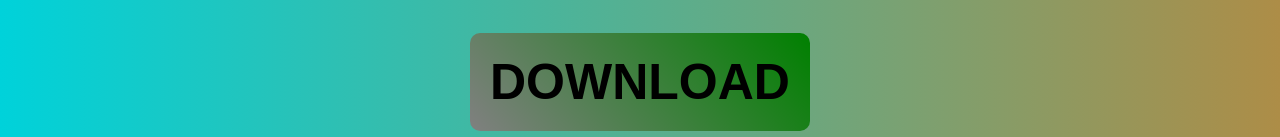
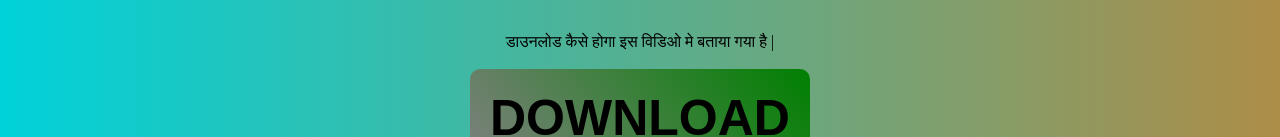
Before and after one commit to MjDarksyco/app-developer-, a plain HTML site: page index.html in a window 1280 px wide. Shown: the part 393-530 px from the top of the page. Drawn offline with Linux system fonts and the light colour scheme.

Commit message:
Update index.html

```diff
--- a/index.html
+++ b/index.html
@@ -45,6 +45,7 @@
         </div>
         <br>
         <br>
+        <div class="center"> डाउनलोड कैसे होगा इस विडिओ मे बताया गया है | </div> </br>
         <div class="center"><a href="https://shrs.link/a6Rb9p">DOWNLOAD</a></div>
     </section>
 
```
